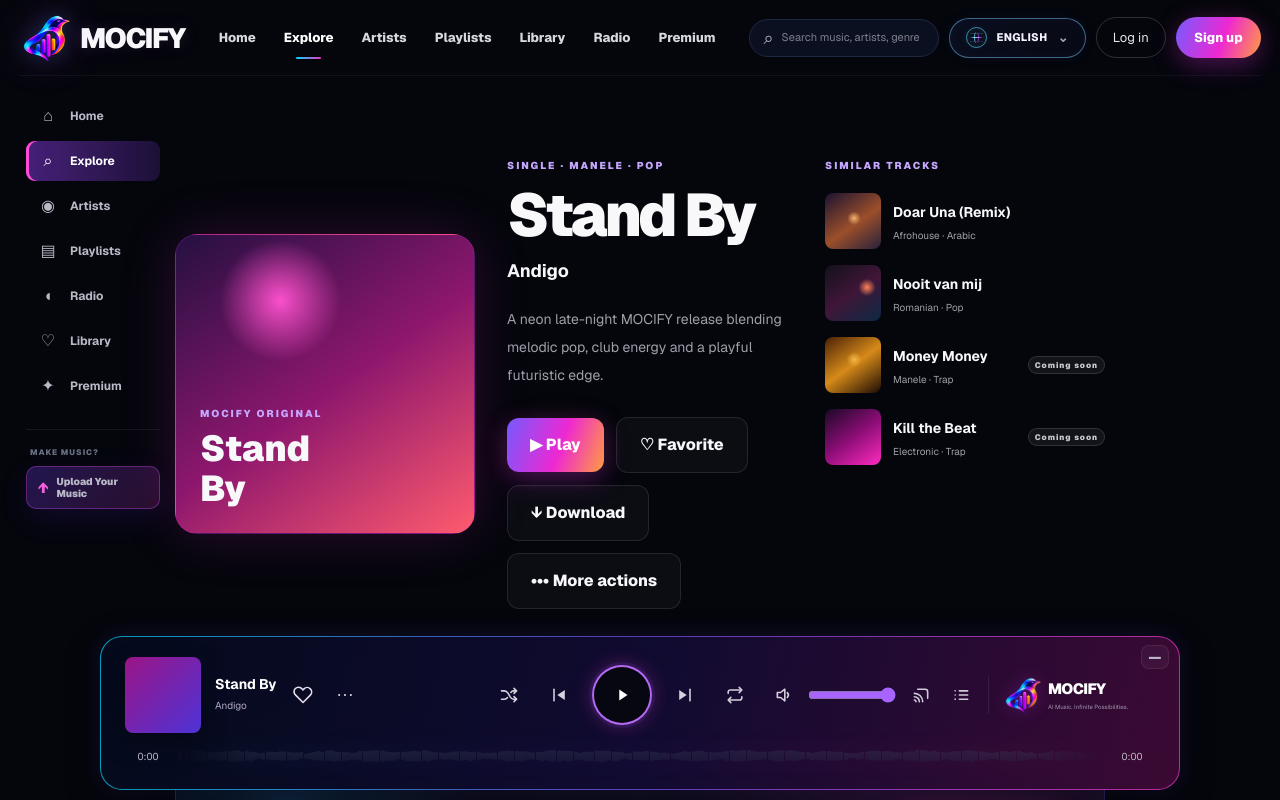
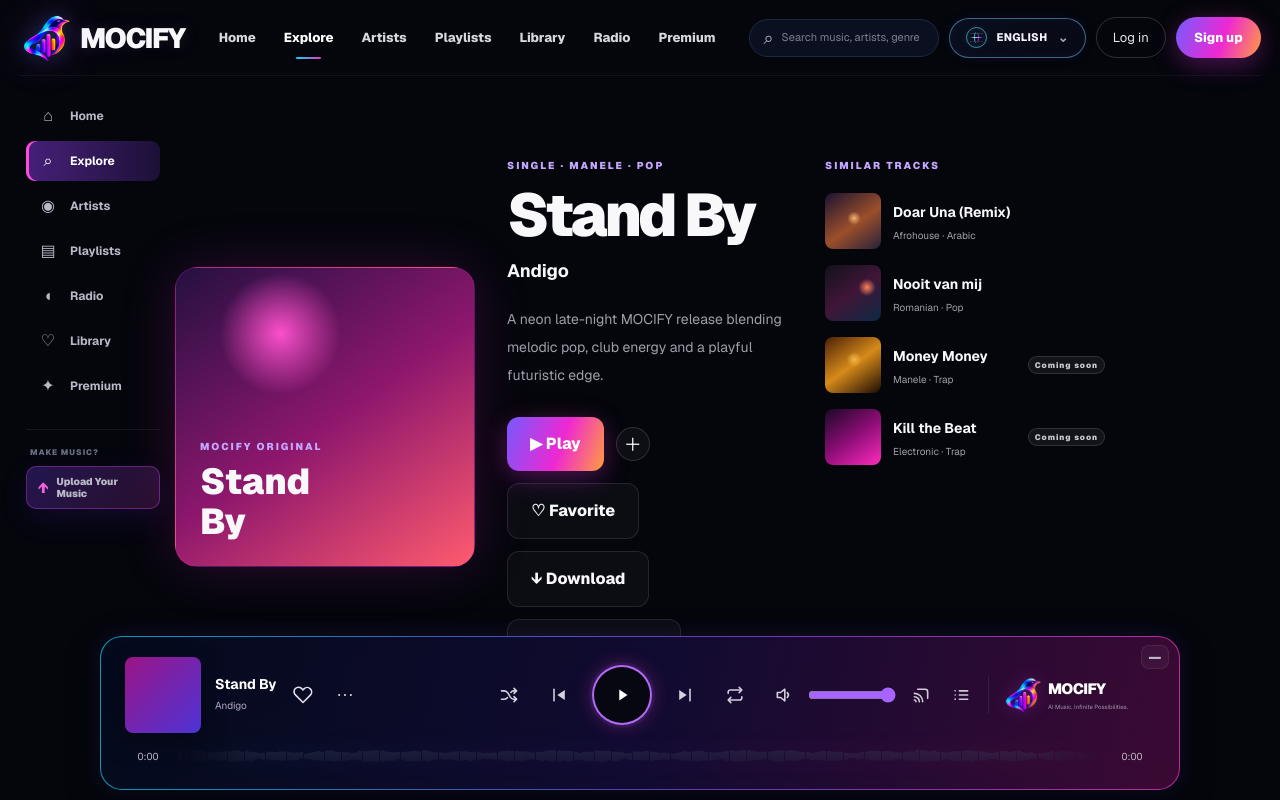
Before and after one commit to psychmedia2026-collab/mocify, a Next.js app: page /track/toca-bonbon in a window 1280 px wide. Shown: the top 800 px of the page. Built offline with nearby package versions, Linux system fonts and the light colour scheme.

Commit message:
Add playlist action to track detail

```diff
--- a/app/track/toca-bonbon/page.tsx
+++ b/app/track/toca-bonbon/page.tsx
@@ -2,7 +2,7 @@
 
 import { featuredArtist, featuredTrack, releases } from "../../data";
 import Link from "next/link";
-import {Shell} from "../../components";
+import {Shell,AddToPlaylist} from "../../components";
 import {useListenerPlayer} from "../../listener-player";
 import {useLanguage} from "../../i18n/language-provider";
 import {useEffect,useState} from "react";
@@ -17,7 +17,7 @@
     <section className="track-page page-wrap grid gap-10 py-16 lg:grid-cols-[1fr_280px]">
       <div><div className="grid gap-8 md:grid-cols-[300px_1fr] md:items-center">
         <div className="art-a relative aspect-square overflow-hidden rounded-[22px] border border-fuchsia-500/20 shadow-[0_0_55px_rgba(235,37,196,.18)]"><div className="absolute bottom-6 left-6"><p className="page-kicker text-white/70">MOCIFY ORIGINAL</p><h1 className="mt-2 text-4xl font-black">{featuredTrack.title.split(" ").map((word,index)=><span key={index}>{index>0&&<br/>}{word}</span>)}</h1></div></div>
-        <div><p className="page-kicker">SINGLE · {featuredTrack.genre.toUpperCase()}</p><h2 className="mt-3 text-5xl font-black tracking-[-.055em] md:text-6xl">{featuredTrack.title}</h2><Link href={featuredArtist.href} className="mt-3 inline-block text-lg font-bold text-zinc-300">{featuredArtist.name}</Link><p className="mt-5 max-w-xl text-sm leading-7 text-zinc-400">{t.description}</p><div className="mt-7 flex flex-wrap items-center gap-3"><button type="button" className="m-primary" onClick={play}>{isCurrent&&isPlaying?"Ⅱ "+t.pause:"▶ "+t.play}</button><button type="button" className="m-secondary" aria-pressed={liked} onClick={()=>setLiked(toggleId(LIKED_KEY,featuredTrack.id))}>{liked?"♥":"♡"} {t.favorite}</button><a className="m-secondary" href={featuredTrack.audioSrc} download>↓ {t.download}</a><button type="button" className="m-secondary" onClick={()=>{void navigator.clipboard?.writeText(window.location.href)}}>••• {t.more}</button></div></div>
+        <div><p className="page-kicker">SINGLE · {featuredTrack.genre.toUpperCase()}</p><h2 className="mt-3 text-5xl font-black tracking-[-.055em] md:text-6xl">{featuredTrack.title}</h2><Link href={featuredArtist.href} className="mt-3 inline-block text-lg font-bold text-zinc-300">{featuredArtist.name}</Link><p className="mt-5 max-w-xl text-sm leading-7 text-zinc-400">{t.description}</p><div className="mt-7 flex flex-wrap items-center gap-3"><button type="button" className="m-primary" onClick={play}>{isCurrent&&isPlaying?"Ⅱ "+t.pause:"▶ "+t.play}</button><AddToPlaylist trackId={featuredTrack.id}/><button type="button" className="m-secondary" aria-pressed={liked} onClick={()=>setLiked(toggleId(LIKED_KEY,featuredTrack.id))}>{liked?"♥":"♡"} {t.favorite}</button><a className="m-secondary" href={featuredTrack.audioSrc} download>↓ {t.download}</a><button type="button" className="m-secondary" onClick={()=>{void navigator.clipboard?.writeText(window.location.href)}}>••• {t.more}</button></div></div>
       </div></div>
       <aside><p className="page-kicker">{t.similar}</p><div className="mt-5 space-y-4">{similar.map(r=>{const item=<><div className={`h-14 w-14 shrink-0 rounded-lg ${r.art}`}/><div><b className="text-sm">{r.title}</b><p className="mt-1 text-[10px] text-zinc-400">{r.genre}</p></div></>; return "href" in r&&r.href?<Link href={r.href} key={r.id} className="flex items-center gap-3">{item}</Link>:<button type="button" key={r.id} className="flex w-full items-center gap-3 text-left" disabled={!r.audioSrc} onClick={()=>r.audioSrc&&selectTrack(r,similar.filter(x=>Boolean(x.audioSrc)),true)}>{item}{!r.audioSrc&&<span className="prototype-badge ml-auto">{dictionary.common.comingSoon}</span>}</button>})}</div></aside>
     </section>
```
